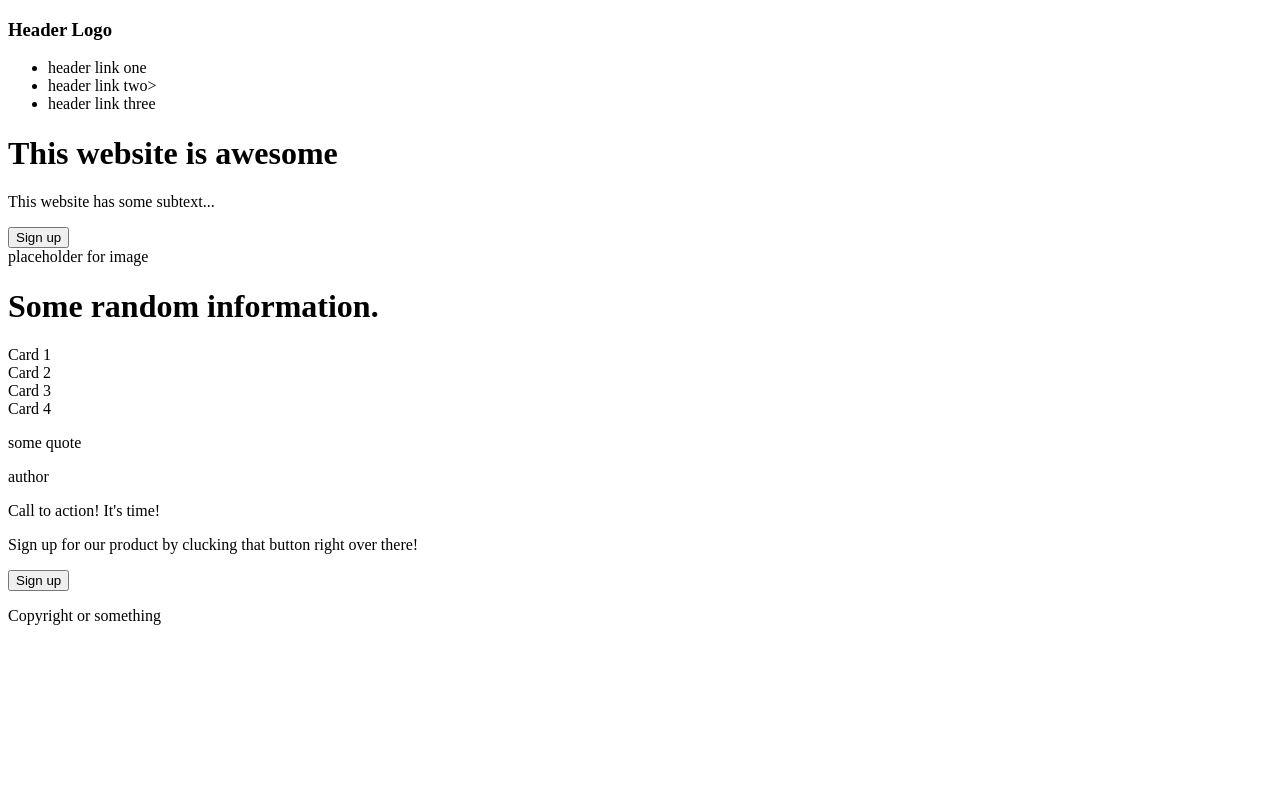
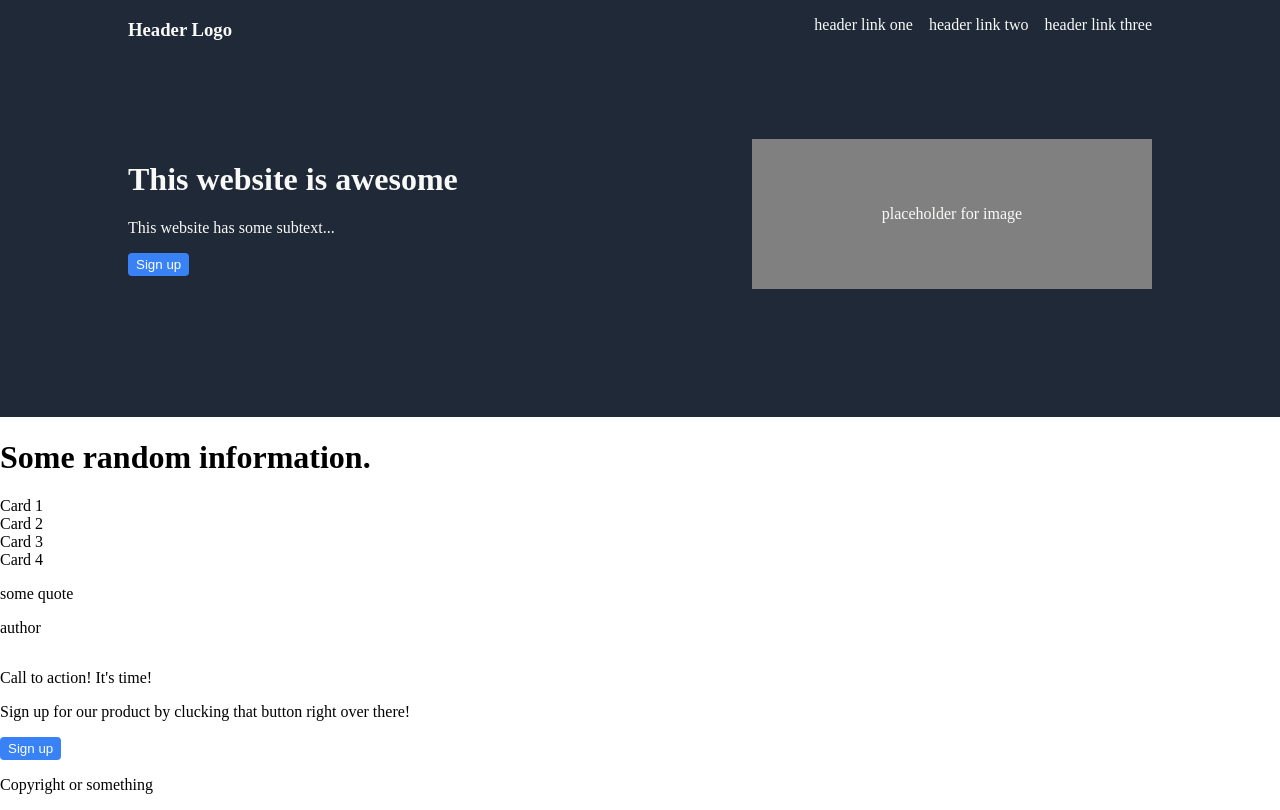
Before and after one commit to Splarff/Landing-Page, a plain HTML site: page index.html in a window 1280 px wide. Drawn offline with Linux system fonts and the light colour scheme.

Commit message:
Began working on .section-one in CSS

```diff
--- a/index.html
+++ b/index.html
@@ -6,17 +6,21 @@
     <link rel="stylesheet" href="./style.css">
     </head>
     <body>
-        <div class="section-one">
+        <div class="header">
             <h3>Header Logo</h3>
             <ul>
                 <li>header link one</li>
-                <li>header link two></li>
+                <li>header link two</li>
                 <li>header link three</li>
             </ul>
-            <h1>This website is awesome</h1>
-            <p>This website has some subtext...</p>
-            <button>Sign up</button>
-            <div>placeholder for image</div>
+            </div>
+        <div class="section-one">
+            <div class="welcome">
+                <h1>This website is awesome</h1>
+                <p>This website has some subtext...</p>
+                <button>Sign up</button>
+            </div>
+            <div class="img"><p>placeholder for image</p></div>
         </div>
         <div class="section-two">
             <h1>Some random information.</h1>
--- a/style.css
+++ b/style.css
@@ -0,0 +1,54 @@
+body {
+    display:flex;
+    flex-direction: column;
+    margin: 0;
+}
+
+.header {
+    display:flex;
+    justify-content: space-between;
+    padding-bottom: 80px;
+}
+
+ul {
+    display:flex;
+    list-style-type: none;
+    gap: 16px
+
+}
+
+.header,
+.section-one {
+    background-color: #1F2937;
+    color: #F9FAF8;
+    padding-left:128px;
+    padding-right:128px;
+}
+
+.section-one {
+    display: flex;
+    justify-content: space-between;
+    padding-bottom: 128px;
+}
+
+.img {
+    /*MODIFY THIS AFTER ADDING IMAGE*/
+    height: 150px;
+    width: 400px;
+    background-color: gray;
+    justify-self: center;
+    align-self: center;
+    display: flex;
+    justify-content: center;
+    align-items: center;
+}
+
+button {
+    background-color: #3882F6;
+    border-color: white;
+    border: 1px;
+    color:white;
+    border-radius: 4px;
+    padding: 4px 8px 4px 8px;
+
+}
```
